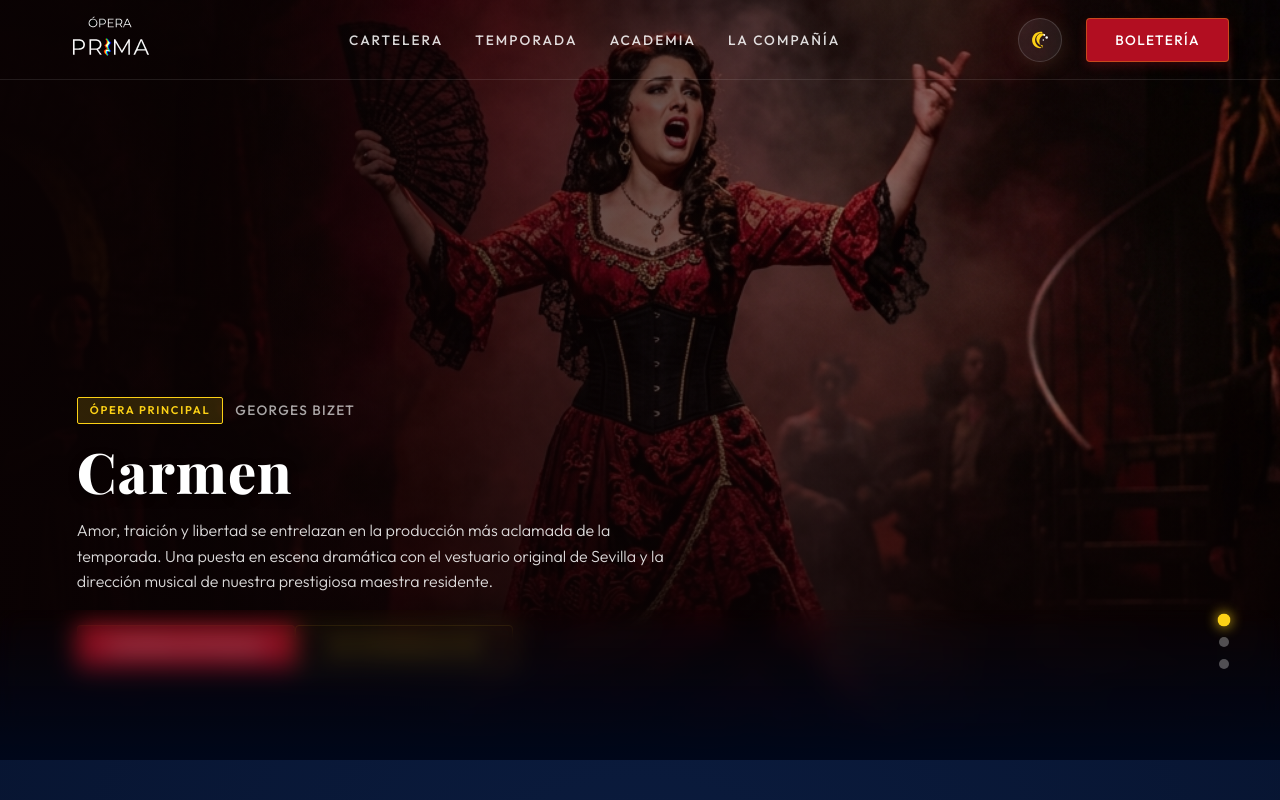
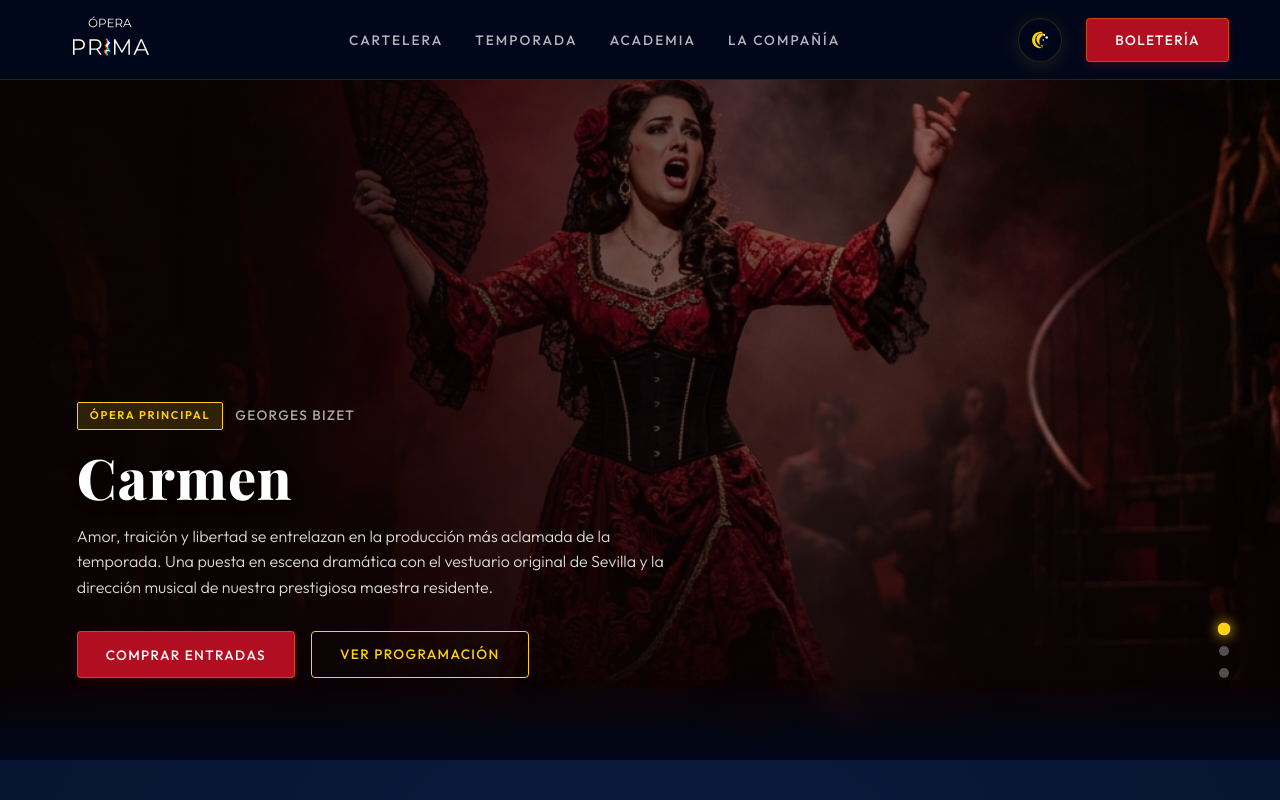
Before and after one commit to nicodelau/opera-prima, a Next.js app: page / in a window 1280 px wide. Shown: the top 800 px of the page. Built offline with nearby package versions, Linux system fonts and the light colour scheme.

Commit message:
Feat: Visual modifications

```diff
--- a/src/app/globals.css
+++ b/src/app/globals.css
@@ -26,8 +26,8 @@
   --glass-border-strong: 1px solid rgba(252, 209, 22, 0.35);
 
   /* Navbar Backgrounds */
-  --nav-bg: rgba(0, 7, 26, 0.75);
-  --nav-bg-scrolled: rgba(0, 7, 26, 0.95);
+  --nav-bg: #00071A;
+  --nav-bg-scrolled: #00071A;
   --footer-bg: #00030D;
   --modal-bg: rgba(0, 7, 26, 0.96);
 
@@ -73,8 +73,8 @@
   --glass-border-strong: 1px solid rgba(116, 172, 223, 0.5);
 
   /* Navbar Backgrounds */
-  --nav-bg: rgba(244, 249, 255, 0.75);
-  --nav-bg-scrolled: rgba(244, 249, 255, 0.95);
+  --nav-bg: #F4F9FF;
+  --nav-bg-scrolled: #F4F9FF;
   --footer-bg: #E3EDF7;
   --modal-bg: rgba(244, 249, 255, 0.98);
 
@@ -373,8 +373,8 @@ button {
   justify-content: space-between;
   padding: 0 4%;
   z-index: 40;
-  background: transparent;
-  border-bottom: 1px solid rgba(255, 255, 255, 0.1);
+  background: var(--nav-bg);
+  border-bottom: 1px solid rgba(var(--camel-rgb), 0.15);
   transition: var(--transition-smooth);
 }
 
@@ -385,29 +385,6 @@ button {
   -webkit-backdrop-filter: blur(12px);
   border-bottom: 1px solid rgba(var(--camel-rgb), 0.3);
   box-shadow: 0 10px 30px rgba(0,0,0,0.2);
-}
-
-/* Navbar link text visibility over dark carousel */
-.navbar:not(.scrolled) .nav-links a {
-  color: rgba(255, 255, 255, 0.85);
-}
-
-.navbar:not(.scrolled) .nav-links a:hover {
-  color: var(--camel);
-}
-
-/* Theme toggle visibility over dark carousel */
-.navbar:not(.scrolled) .theme-toggle-btn {
-  background: rgba(255, 255, 255, 0.08);
-  border: 1px solid rgba(255, 255, 255, 0.15);
-  box-shadow: 0 4px 20px rgba(186, 154, 99, 0.15);
-  color: var(--camel);
-}
-
-.navbar:not(.scrolled) .theme-toggle-btn:hover {
-  background: rgba(255, 255, 255, 0.15);
-  border: 1px solid rgba(186, 154, 99, 0.4);
-  box-shadow: 0 10px 30px rgba(186, 154, 99, 0.3);
 }
 
 .nav-links {
@@ -454,9 +431,10 @@ button {
 .billboard {
   position: relative;
   width: 100%;
-  height: 95vh;
+  height: calc(95vh - 80px);
   overflow: hidden;
   background: #000;
+  margin-top: 80px;
 }
 
 .billboard-slide {
@@ -1027,7 +1005,8 @@ button {
     display: block;
   }
   .billboard {
-    height: 80vh;
+    height: calc(80vh - 80px);
+    margin-top: 80px;
   }
   .billboard-container {
     bottom: 15%;
@@ -1222,6 +1201,46 @@ button {
   filter: invert(1) hue-rotate(180deg);
 }
 
+/* In light theme, the navbar has its theme background, dark text, and inverted logo at all times */
+.light-theme .navbar {
+  background: var(--nav-bg);
+  border-bottom: 1px solid rgba(var(--camel-rgb), 0.25);
+  box-shadow: 0 4px 20px rgba(10, 37, 64, 0.05);
+}
+
+.light-theme .navbar.scrolled {
+  background: var(--nav-bg-scrolled);
+  border-bottom: 1px solid rgba(var(--camel-rgb), 0.3);
+}
+
+/* Force dark links in light theme navbar at all times */
+.light-theme .navbar .nav-links a {
+  color: rgba(10, 37, 64, 0.85);
+}
+
+.light-theme .navbar .nav-links a:hover {
+  color: var(--dark-amaranth);
+}
+
+/* Force inverted logo in light theme navbar at all times */
+.light-theme .navbar .transparent-logo {
+  filter: invert(1) hue-rotate(180deg);
+}
+
+/* Force light theme toggle button styling in navbar at all times */
+.light-theme .navbar .theme-toggle-btn {
+  background: var(--glass-bg);
+  border: var(--glass-border);
+  color: var(--camel);
+  box-shadow: var(--shadow-gold);
+}
+
+.light-theme .navbar .theme-toggle-btn:hover {
+  background: var(--glass-bg-light);
+  border: var(--glass-border-strong);
+  box-shadow: var(--shadow-gold-strong);
+}
+
 /* Navbar Actions flex alignment */
 .navbar-actions {
   display: flex;
@@ -1242,7 +1261,7 @@ button {
   left: 0;
   right: 0;
   bottom: 0;
-  height: 150px;
+  height: 80px;
   background: linear-gradient(to bottom, transparent 0%, var(--bg-dark-deep) 100%);
   backdrop-filter: blur(12px);
   -webkit-backdrop-filter: blur(12px);
--- a/src/app/page.tsx
+++ b/src/app/page.tsx
@@ -293,7 +293,7 @@ export default function Home() {
               </div>
               <h1 className="billboard-title font-serif">{show.title}</h1>
               <p className="billboard-desc">{show.desc}</p>
-              <div className="flex gap-4">
+              <div className="billboard-actions">
                 <button
                   onClick={() => openBooking(show.title)}
                   className="btn-primary"
@@ -564,6 +564,19 @@ export default function Home() {
         onClose={() => setBookingOpen(false)}
         initialShow={bookingShow}
       />
+
+      {/* Floating premium Home / Back to Top Button */}
+      {scrolled && (
+        <button
+          onClick={() => window.scrollTo({ top: 0, behavior: "smooth" })}
+          className="back-to-top-btn"
+          aria-label="Volver al inicio"
+        >
+          <svg width="20" height="20" fill="none" stroke="currentColor" strokeWidth="2.5" viewBox="0 0 24 24">
+            <polyline points="18 15 12 9 6 15" strokeLinecap="round" strokeLinejoin="round" />
+          </svg>
+        </button>
+      )}
     </div>
   );
 }
```
